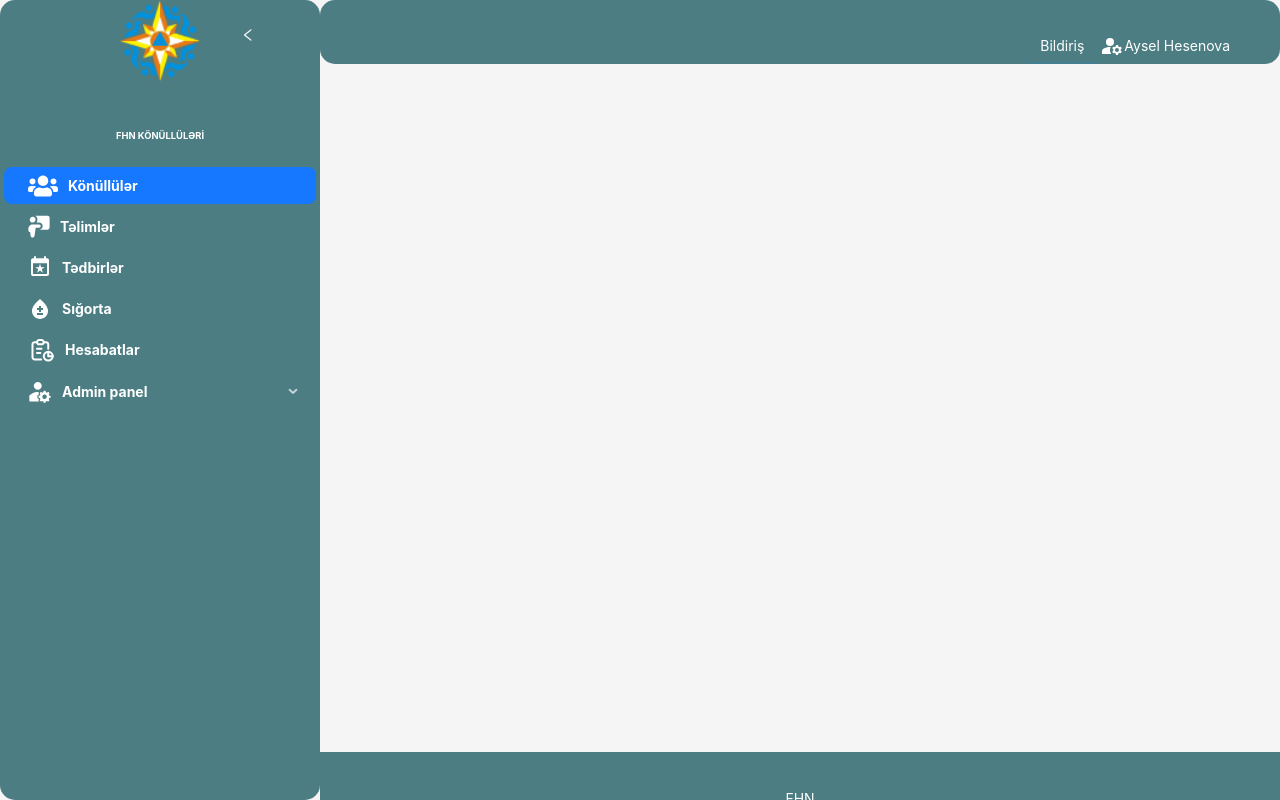
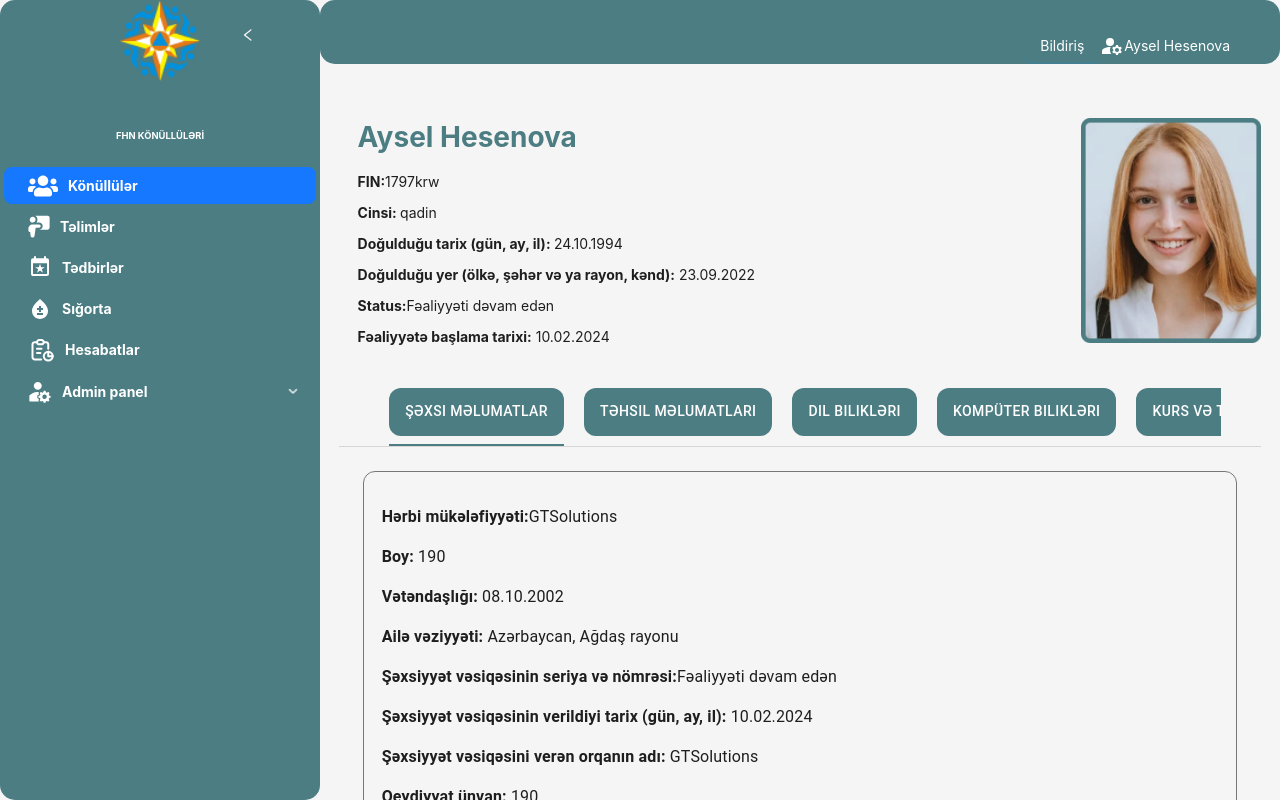
Before and after one commit to aysel724/FHN-KONULLU, a React (Create React App) app: page /volonteers/1 in a window 1280 px wide. Shown: the top 800 px of the page. Built offline with nearby package versions, Linux system fonts and the light colour scheme.

Commit message:
routes update

```diff
--- a/package.json
+++ b/package.json
@@ -23,7 +23,7 @@
     "react-bootstrap": "^2.10.2",
     "react-dom": "^18.2.0",
     "react-html-table-to-excel": "^2.0.0",
-    "react-router-dom": "^5.3.4",
+    "react-router-dom": "^6.23.1",
     "react-scripts": "5.0.1",
     "sort-by": "^1.2.0",
     "styled-components": "^6.1.8",
--- a/src/components/Sidebar.js
+++ b/src/components/Sidebar.js
@@ -1,7 +1,7 @@
 import React from "react";
-import { Link } from "react-router-dom/cjs/react-router-dom";
+import { Link } from "react-router-dom";
 import { useState } from "react";
-import { Route, Switch } from "react-router-dom/cjs/react-router-dom.min";
+import { Route, Routes } from "react-router-dom";
 import "../App.css";
 import Login from "../pages/Login";
 import Admin from "../pages/Admin";
@@ -23,6 +23,7 @@ import Citizenship from "../pages/Citizenship";
 import "../App.css";
 import UserInfo from "../pages/UserInfo";
 import Volonteer from "../pages/Volonteer";
+import NewVolonteer from "../pages/NewVolonteer";
 import data from "../data.json";
 import logo from "../components/images/FHNLogo.png";
 import FiberManualRecordIcon from "@mui/icons-material/FiberManualRecord";
@@ -31,8 +32,9 @@ import LanguageLevel from "../pages/LanguageLevel";
 import Notification from "./Notification";
 import Events from "../pages/Events";
 import Trainings from "../pages/Trainings";
-import BloodtypeIcon from '@mui/icons-material/Bloodtype';
-import InsuranceTotal from "../pages/InsuranceTotal"
+import BloodtypeIcon from "@mui/icons-material/Bloodtype";
+import InsuranceTotal from "../pages/InsuranceTotal";
+
 // import TrainingsResults from "../pages/TrainingsResults";
 
 const { Header, Content, Footer, Sider } = Layout;
@@ -106,7 +108,7 @@ const items = [
     "Sığorta",
     "20",
     <Link to="/insuranseTotal">
-    <BloodtypeIcon></BloodtypeIcon>
+      <BloodtypeIcon></BloodtypeIcon>
     </Link>
   ),
   getItem(
@@ -368,30 +370,34 @@ const Sidebar = () => {
         </Header>
 
         <Content style={{ padding: "2%" }}>
-          <Route path="/volonteers" exact>
-            {<Volonteer />}
-          </Route>
-          <Route path="/trainings">{<Trainings />}</Route>
-          <Route path="/events"> {<Events />}</Route>
-          <Route path="/reports"> {<Reports />}</Route>
-          <Route path="/login">{<Login />}</Route>
-          <Route path="/admin"> {<Admin />}</Route>
-          <Route path="/users"> {<Users />}</Route>
-<Route path ="/insuranseTotal">{<InsuranceTotal />}</Route>
-          <Route path="/trainingsResults">{<TrainingsResults />}</Route>
-          <Route path="/trainingsAdmin"> {<TrainingsAdmin />}</Route>
-          <Route path="/educationType">{<EducationType />}</Route>
-          <Route path="/educationDegree"> {<EducationDegree />}</Route>
-          <Route path="/insurance"> {<Insurance />}</Route>
-          <Route path="/computerSkills"> {<ComputerSkills />}</Route>
-          <Route path="/computerSkillsDegree">{<ComputerSkillsDegree />}</Route>
-          <Route path="/reason"> {<Reason />}</Route>
-          <Route path="/staff">{<Staff />}</Route>
-          <Route path="/electronDocuments"> {<ElectronDocuments />}</Route>
-          <Route path="/language"> {<Language />}</Route>
-          <Route path="/languagelevel"> {<LanguageLevel />}</Route>
-          <Route path="/citizenship"> {<Citizenship />}</Route>
-          <Route path="/userinfo"> {<UserInfo />}</Route>
+          <Routes>
+            <Route path="/volonteers" element={<Volonteer />} exact />
+            <Route path="/volonteers/:id" element={<UserInfo />} exact />
+            <Route path="/newvolonteer" element={<NewVolonteer />} exact />
+            <Route path="/trainings" element={<Trainings />} />
+            <Route path="/events" element={<Events />} />
+            <Route path="/reports" element={<Reports />} />
+            <Route path="/login" element={<Login />} />
+            <Route path="/admin" element={<Admin />} />
+            <Route path="/users" element={<Users />} />
+            <Route path="/insuranseTotal" element={<InsuranceTotal />} />
+            <Route path="/trainingsResults" element={<TrainingsResults />} />
+            <Route path="/educationType" element={<EducationType />} />
+            <Route path="/educationDegree" element={<EducationDegree />} />
+            <Route path="/insurance" element={<Insurance />} />
+            <Route path="/computerSkills" element={<ComputerSkills />} />
+            <Route
+              path="/computerSkillsDegree"
+              element={<ComputerSkillsDegree />}
+            />
+            <Route path="/reason" element={<Reason />} />
+            <Route path="/staff" element={<Staff />} />
+            <Route path="/electronDocuments" element={<ElectronDocuments />} />
+            <Route path="/language" element={<Language />} />
+            <Route path="/languagelevel" element={<LanguageLevel />} />
+            <Route path="/citizenship" element={<Citizenship />} />
+            <Route path="/userinfo" element={<UserInfo />} />
+          </Routes>
         </Content>
 
         <Footer style={{ background: "#4b7d83", height: "6vh" }}>
--- a/src/index.js
+++ b/src/index.js
@@ -1,6 +1,6 @@
 import React from 'react';
 import ReactDOM from 'react-dom/client';
-import { BrowserRouter } from 'react-router-dom/cjs/react-router-dom.min';
+import { BrowserRouter } from 'react-router-dom';
 import './index.css';
 import App from './App';
 import reportWebVitals from './reportWebVitals';
--- a/src/makeData.js
+++ b/src/makeData.js
@@ -1,6 +1,6 @@
 import data from "./data.json";
 
-export const fakeData = [
+export const usersData = [
   {
     id: "1",
     firstName: "Aysel Hesenova",
--- a/src/pages/Login.js
+++ b/src/pages/Login.js
@@ -1,7 +1,7 @@
 import React from 'react';
 import logo from "../components/images/fhn-logo.png"
 import { Button, Checkbox, Form, Input } from 'antd';
-import { Link } from 'react-router-dom/cjs/react-router-dom.min';
+import { Link } from 'react-router-dom';
 const onFinish = (values) => {
   console.log('Success:', values);
 };
--- /dev/null
+++ b/src/pages/NewVolonteer.js
@@ -0,0 +1,24 @@
+import { usersData } from '../makeData';
+import {useState}  from 'react';
+import Box from '@mui/material/Box';
+import TextField from '@mui/material/TextField';
+import Button from '@mui/material/Button';
+
+export default function NewVolonteer() {
+    const [fin, setFin] = useState("")
+    const [userData, setUserData] = useState({firstName:"Bosdur"})
+  return (
+    <Box
+      component="form"
+      sx={{
+        '& > :not(style)': { m: 1, width: '25ch' },
+      }}
+      noValidate
+      autoComplete="off"
+    >
+      <TextField id="outlined-basic" label="Outlined" variant="outlined" onChange={(e)=>{setFin(e.target.value)}} />
+      <TextField id="filled-basic"  variant="filled" value={userData.firstName} />
+      <Button variant="contained" onClick={()=>(setUserData(usersData[fin]))}>Yoxla</Button>
+    </Box>
+  );
+}
--- a/src/pages/UserInfo.js
+++ b/src/pages/UserInfo.js
@@ -1,36 +1,62 @@
 import React from "react";
 import TabsUser from "../components/TabsUser";
-import image from "../components/images/volonteer.png"
+import image from "../components/images/volonteer.png";
+import { Routes, Route, useParams } from 'react-router-dom';
 
-import data from "../data.json"
-
-
+import data from "../data.json";
+import {usersData} from "../makeData"
 
 
 export default function UserInfo() {
 
-  return (< div>
-
-  <div style={{display:"flex", flexDirection:"row", justifyContent:"space-between"}}>
-            < div style={{textAlign:"left", margin:"2%"}}>
-                <h1>{data.users[0].name}</h1>
-                <p><strong>FIN:</strong>{data.users[0].fin}</p>
-                <p><strong>Cinsi: </strong>{data.users[0].gender}</p>
-                <p><strong>Doğulduğu tarix (gün, ay, il): </strong>{data.users[0].birthdate}</p>
-                <p><strong>Doğulduğu yer (ölkə, şəhər və ya rayon, kənd):</strong> {data.users[0].passport.address}</p>
-                <p><strong>Status:</strong>Fəaliyyəti dəvam edən</p>
-                <p><strong>Fəaliyyətə başlama tarixi:</strong> 10.02.2024</p>
-            </div>
-            <div style={{display:"flex", flexDirection:"column", justifyContent:"space-around"}}>
-
-<img src={image} style={{width:"180px", marginLeft:"20px"}}></img>
-
-            </div>
-            </div>
-<TabsUser/>
-            </div>
-
+let params = useParams();
+let userId = params.id - 1
+let userInfo = usersData[userId]
+  return (
+    <div>
+      <div
+        style={{
+          display: "flex",
+          flexDirection: "row",
+          justifyContent: "space-between",
+        }}
+      >
+        <div style={{ textAlign: "left", margin: "2%" }}>
+          <h1>{userInfo.firstName}</h1>
+          <p>
+            <strong>FIN:</strong>
+            {userInfo.fin}
+          </p>
+          <p>
+            <strong>Cinsi: </strong>
+            {userInfo.gender}
+          </p>
+          <p>
+            <strong>Doğulduğu tarix (gün, ay, il): </strong>
+            {userInfo.birthdate}
+          </p>
+          <p>
+            <strong>Doğulduğu yer (ölkə, şəhər və ya rayon, kənd):</strong>{" "}
+            {userInfo.start}
+          </p>
+          <p>
+            <strong>Status:</strong>Fəaliyyəti dəvam edən
+          </p>
+          <p>
+            <strong>Fəaliyyətə başlama tarixi:</strong> 10.02.2024
+          </p>
+        </div>
+        <div
+          style={{
+            display: "flex",
+            flexDirection: "column",
+            justifyContent: "space-around",
+          }}
+        >
+          <img src={image} style={{ width: "180px", marginLeft: "20px" }}></img>
+        </div>
+      </div>
+      <TabsUser />
+    </div>
   );
-
-
-};
+}
--- a/src/pages/Users.js
+++ b/src/pages/Users.js
@@ -7,7 +7,7 @@ export default function Users(){
         <div>
          <h1>İstifadəçilər</h1>
          <TableForUsers/>
-         <UserInfo/>
+
 
         </div>
     )
--- a/src/pages/Volonteer.js
+++ b/src/pages/Volonteer.js
@@ -1,9 +1,10 @@
-import React from "react"
+import React from "react";
 import Table from "../components/Table";
 export default function Volonteer() {
-  return(<>
-  <h1>Könüllülər</h1>
-  <Table></Table></>
-  )
-
+  return (
+    <>
+      <h1>Könüllülər</h1>
+      <Table />
+    </>
+  );
 }
```
Also changed, not shown: src/components/Table.js (+23 -11 lines), 1 other file (tests, documents, lock files or other folders).
